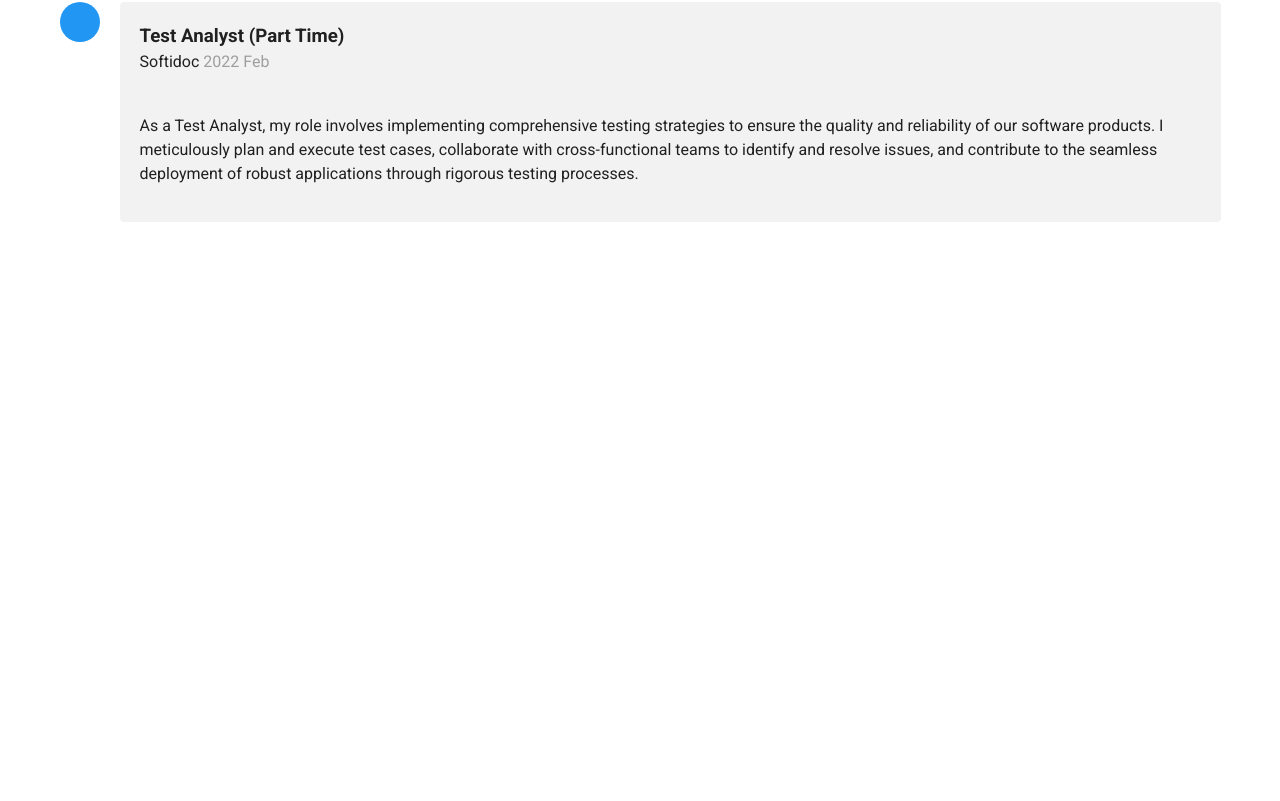
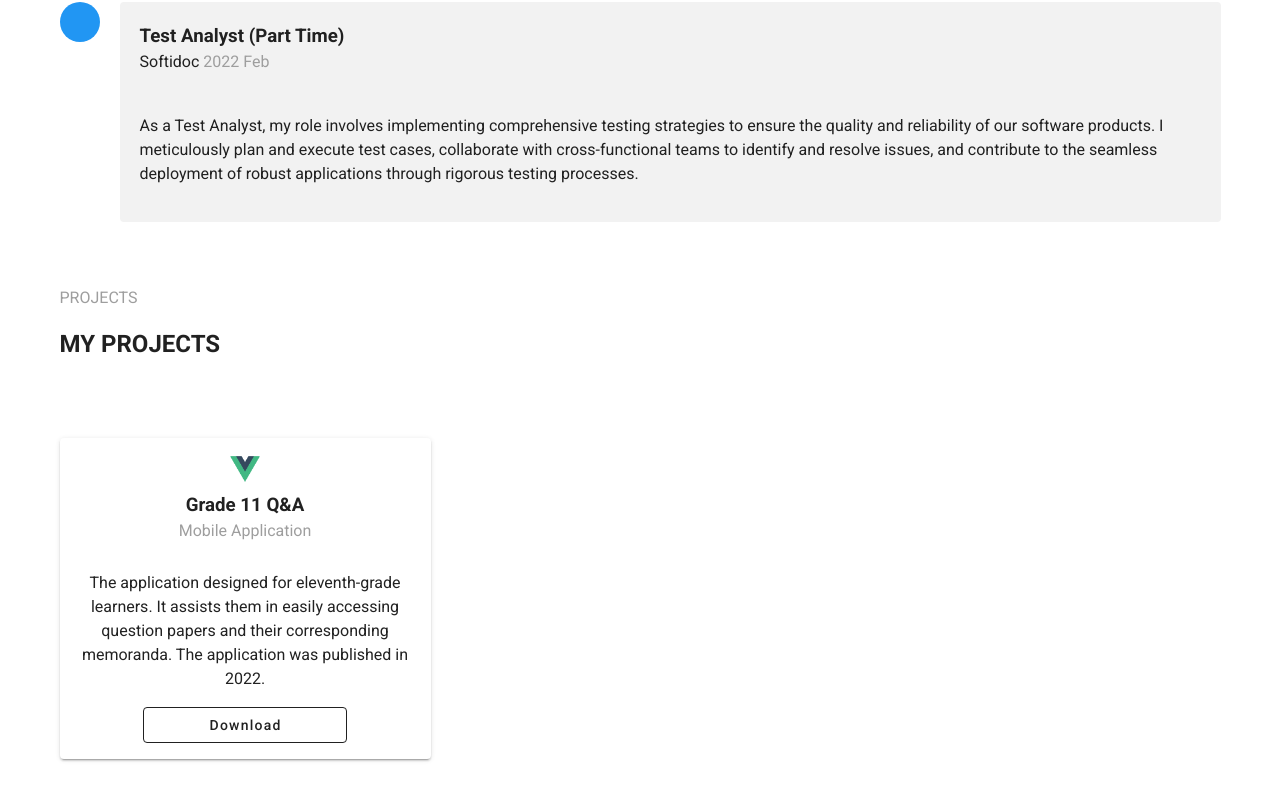
Before and after one commit to moraswi/portfolio, a Vue app: page / in a window 1280 px wide. Shown: the part 2368-3169 px from the top of the page. Before the commit the page ends 2654 px from the top, so only its background shows below. Built offline with nearby package versions, Linux system fonts and the light colour scheme.

Commit message:
projects

```diff
--- a/src/components/Home/Home.vue
+++ b/src/components/Home/Home.vue
@@ -1,10 +1,22 @@
 <template>
   <v-container class="pb-16">
+    <!-- Intro -->
     <Intro />
+
+    <!-- ProfessionalSummary -->
     <ProfessionalSummary />
+
+    <!-- WhatIDo -->
     <WhatIDo />
+
+    <!-- Education -->
     <Education />
+
+    <!-- Experience -->
     <Experience />
+
+    <!-- Projects -->
+    <Projects />
   </v-container>
 </template>
 
@@ -14,6 +26,7 @@ import ProfessionalSummary from "@/components/Home/HomeComponents/ProfessionalSu
 import WhatIDo from "@/components/Home/HomeComponents/WhatIDo.vue";
 import Education from "@/components/Home/HomeComponents/Education.vue";
 import Experience from "@/components/Home/HomeComponents/Experience.vue";
+import Projects from "@/components/Home/HomeComponents/Projects.vue";
 
 export default {
   name: "HomePage",
@@ -25,6 +38,7 @@ export default {
     WhatIDo,
     Education,
     Experience,
+    Projects,
   },
 };
 </script>
--- /dev/null
+++ b/src/components/Home/HomeComponents/Projects.vue
@@ -0,0 +1,53 @@
+<template>
+  <div class="mt-16">
+    <p class="grey--text">PROJECTS</p>
+    <h2>MY PROJECTS</h2>
+
+    <v-row class="mt-16">
+      <v-col cols="12" md="4">
+        <v-card class="pa-4 web-card text-center">
+          <img
+            src="@/assets/logo.png"
+            alt="Pencil-Image"
+            width="30"
+            height="30"
+          />
+          <h3>Grade 11 Q&A</h3>
+          <p class="grey--text">Mobile Application</p>
+
+          <p class="mt-7">
+            The application designed for eleventh-grade learners. It assists
+            them in easily accessing question papers and their corresponding
+            memoranda. The application was published in 2022.
+          </p>
+          <v-btn
+            class="text-none px-16"
+            color="blue-darken-4"
+            variant="outlined"
+            v-bind="props"
+            outlined
+            v-on:click="redirectToGoogle"
+          >
+            Download
+          </v-btn>
+        </v-card>
+      </v-col>
+    </v-row>
+  </div>
+</template>
+
+<script>
+export default {
+  name: "ExperienceSection",
+
+  data: () => ({
+    redirectToGoogle() {
+      window.open("https://www.google.com", "_blank");
+    },
+  }),
+};
+</script>
+
+<style lang="scss" scoped>
+//
+</style>
```
